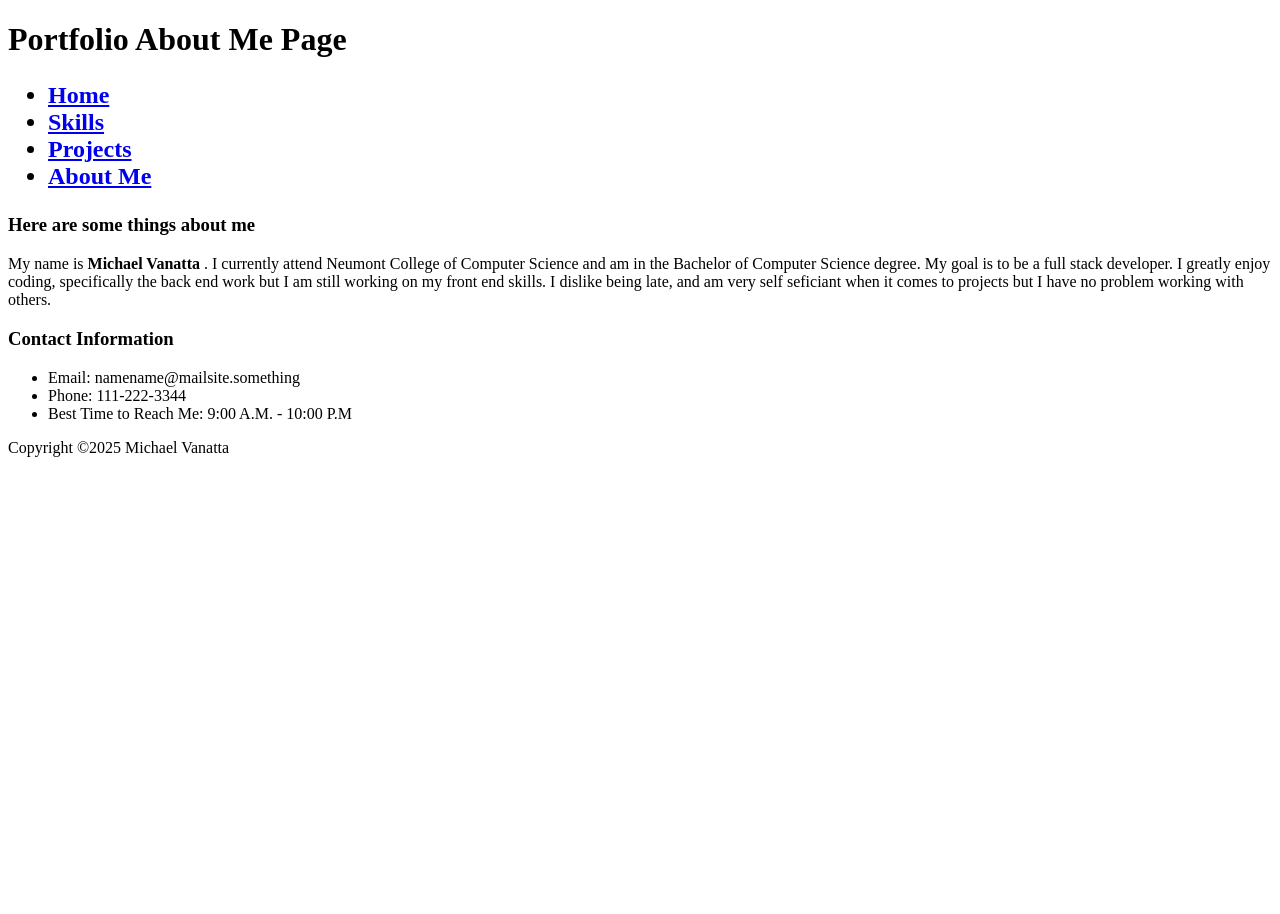
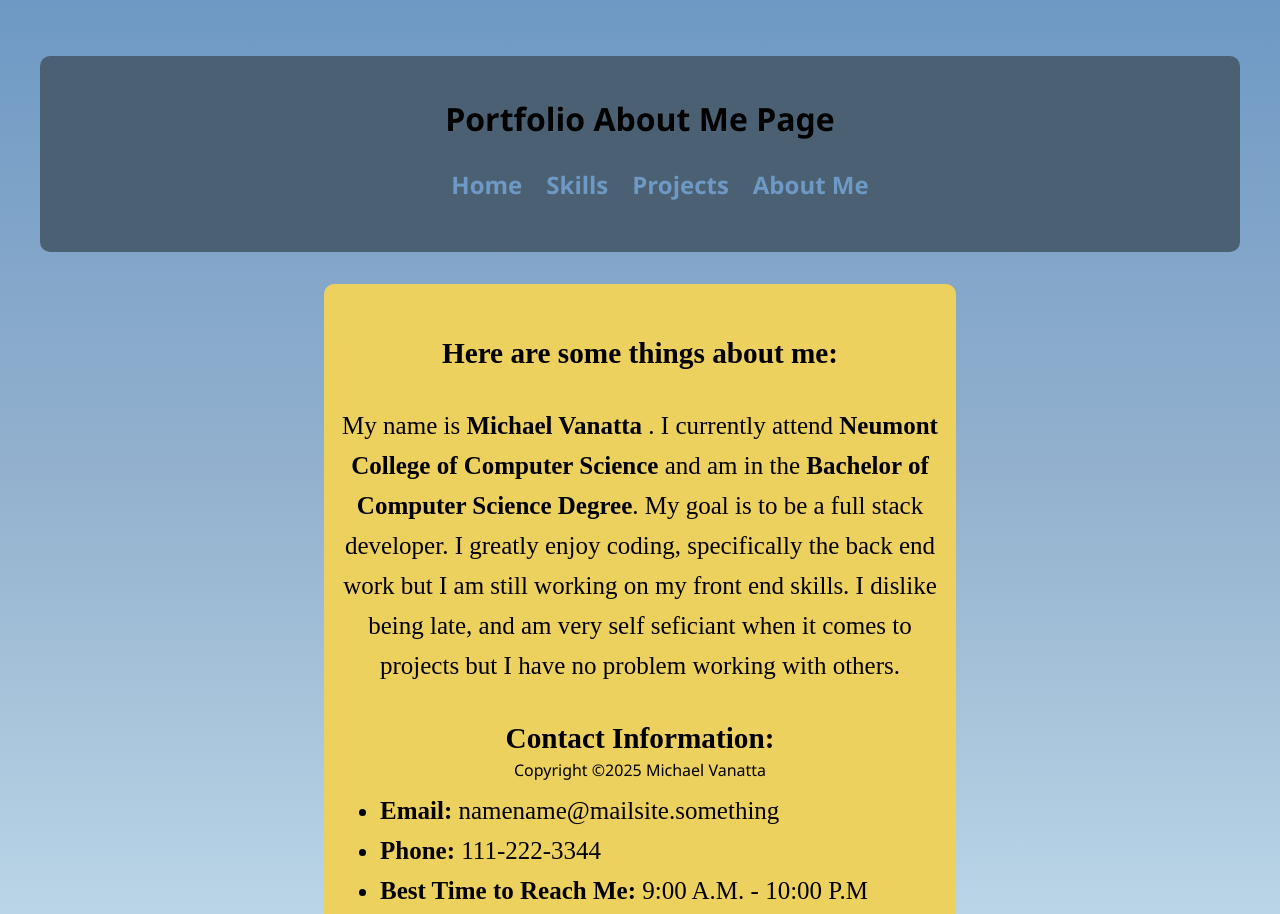
Before and after one commit to MichaelVanatta/My-Portfolio, a plain HTML site: page about_me.html in a window 1280 px wide. Shown: the top 914 px of the page. Before the commit the page ends 800 px from the top, so only its background shows below. Drawn offline with Linux system fonts and the light colour scheme.

Commit message:
Added the projects page and css

```diff
--- /dev/null
+++ b/CSS/main.css
@@ -0,0 +1,79 @@
+body {
+    text-align: center;
+    font-family: 'Segoe UI', sans-serif;
+
+    background: #c1dceb;
+    background: linear-gradient(0deg, #c1dceb 0%, #95b2cf 50%, #6e99c4 100%);
+
+    color: black;
+    line-height: 1.6;
+    padding: 2rem;
+
+    min-height: 92vh;
+
+}
+
+header {
+    text-align: center;
+    background-color:#4b6173;
+    color: black;
+    padding: 1rem;
+    border-radius: 10px;
+    margin-bottom: 2rem;
+    margin-top: 1rem;
+}
+
+nav ul {
+    display: flex;
+    justify-content: center;
+    list-style: none;
+    margin: 1rem 0 2rem 0;
+    gap: 1.5rem;
+    flex-wrap: wrap;
+}
+
+nav a {
+    text-decoration: none;
+    color: #6e99c4;
+    font-weight: bold;
+    transition: color 1.0s ease;
+}
+
+nav a:hover {
+    color: #c1dceb;
+    cursor: pointer;
+}
+
+main {
+    text-align: center;
+    background-color:#edd15f;
+    color: black;
+    padding: 1rem;
+    border-radius: 10px;
+    margin: auto;
+    width: 50%;
+    font-family: 'Times New Roman', Times, serif;
+    font-size: 25px;
+}
+
+#quote_author, #languages, #databases {
+    font-family: 'Times New Roman', Times, serif;
+    font-style: italic;
+    font-size: 20px;
+    list-style-position: inside;
+}
+
+.slideshow {
+    margin: 3rem;
+}
+
+.contact-info{
+    text-align: left;
+}
+
+footer {
+    position: fixed;
+    bottom: 0;
+    right: 0;
+    left: 0;
+}
--- a/about_me.html
+++ b/about_me.html
@@ -7,43 +7,42 @@
     <meta name="keywords" content="portfolio, web dev, final, about me, contact info">
     <meta name="author" content="Michael Vanatta">
 
-    <!-- <link rel="stylesheet" href="main.css"> -->
+    <link rel="stylesheet" href="CSS/main.css">
     <title>Michael Vanatta Portfolio- About Me</title>
 </head>
 <body>
     <header role="banner">
         <h1>Portfolio About Me Page</h1>
-    </header>
-
         <nav role="navigation" aria-label="Main navigation">
             <h2 class="container">
                 <ul>
                     <li><a href="index.html" aria-describedby="index-desc">Home</a></li>
                     <li><a href="skills.html" aria-describedby="skills-desc">Skills</a></li>
-                <li><a href="#projects" aria-describedby="projects">Projects</a></li>
+                    <li><a href="projects.html" aria-describedby="projects">Projects</a></li>
                     <li><a href="#about-me" aria-describedby="about-me-desc">About Me</a></li>
                 </ul>
             </h2>
         </nav>
+    </header>
 
     <main id="main-content" role="main">
         <section class="personal">
-            <h3>Here are some things about me</h3>
+            <h3>Here are some things about me: </h3>
             <section class="about-me">
                 <p>
-                    My name is <strong>Michael Vanatta</strong> . I currently attend Neumont College of Computer Science and am in the Bachelor of Computer Science degree.
+                    My name is <strong>Michael Vanatta</strong> . I currently attend <strong>Neumont College of Computer Science</strong> and am in the <strong>Bachelor of Computer Science Degree</strong>.
                     My goal is to be a full stack developer. I greatly enjoy coding, specifically the back end work but I am still working on my front end skills. I dislike being late,
                     and am very self seficiant when it comes to projects but I have no problem working with others.
                 </p>
             </section>
         </section>
         <section class="contact">
-            <h3>Contact Information</h3>
+            <h3>Contact Information: </h3>
             <section class="contact-info">
                 <ul>
-                    <li>Email: namename@mailsite.something</li>
-                    <li>Phone: 111-222-3344</li>
-                    <li>Best Time to Reach Me: 9:00 A.M. - 10:00 P.M</li>
+                    <li><strong>Email:</strong> namename@mailsite.something</li>
+                    <li><strong>Phone:</strong> 111-222-3344</li>
+                    <li><strong>Best Time to Reach Me:</strong> 9:00 A.M. - 10:00 P.M</li>
                 </ul>
             </section>
         </section>
```
Also changed, not shown: JS/main.js (+11 -11 lines), index.html (+5 -5 lines), projects.html (added, +50 -0 lines), skills.html (+5 -6 lines), CSS/skills.css (added), Images/Personal_Website.png (added), Images/Space_Trader_Simulator.png (added). Lines whose indentation alone changed are shown as unchanged.
